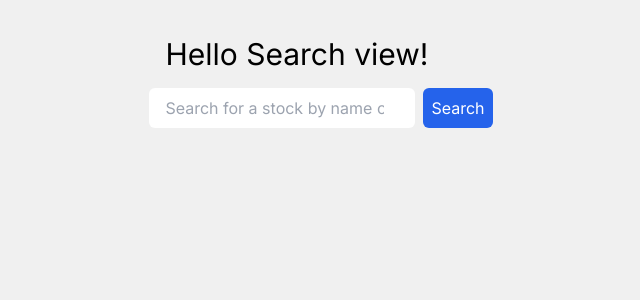
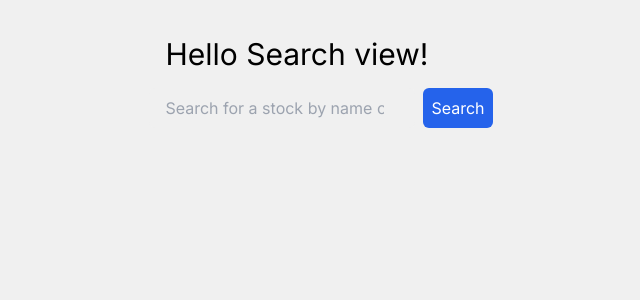
Before and after one commit to Petiazediter/StockAppClient, a Next.js app: page / in a window 1280 px wide. Shown: the top 300 px of the page, without its empty margins (319-959 px from the left). Built offline with nearby package versions, Linux system fonts and the light colour scheme; no server answers.

Commit message:
feat: call API if keyword changes

```diff
--- a/app/components/SearchForm.tsx
+++ b/app/components/SearchForm.tsx
@@ -2,6 +2,7 @@
 import { ChangeEvent, FormEvent, useState } from "react"
 
 interface Props {
+    isLoading?: boolean
     onKeywordChange?: (keyword: string) => void
     onQuickSearchKeywordChange?: (keyword: string) => void
 }
@@ -32,12 +33,14 @@ const SearchForm = (props: Props) => {
             id='search-form'
             className='flex gap-2 flex-col md:flex-row'>
             <input
+                disabled={props.isLoading}
                 onChange={handleInputChange}
                 name="keyword"
                 required
                 className="rounded-md px-4 py-2"
                 type="search" placeholder="Search for a stock by name or symbol" />
             <button
+                disabled={props.isLoading}
                 className="p-2 bg-blue-600 text-white rounded-md"
                 type="submit">Search</button>
         </form>
--- a/app/page.tsx
+++ b/app/page.tsx
@@ -1,24 +1,34 @@
 "use client"
 import { useEffect, useState } from "react";
 import SearchForm from "./components/SearchForm";
+import useClientAPICall from "./hooks/useClientAPICall";
 
 export default function Home() {
 
   const [keyword, setKeyword] = useState('')
   const [quickSearchKeyword, setQuickSearchKeyword] = useState<string | undefined>()
+  const [isLoading, setIsLoading] = useState(false)
+
+  const { getData } = useClientAPICall()
 
   useEffect( () => {
-    console.log('Keyword changed: ', keyword)
+    setIsLoading(true)
+    getData(keyword)
+      .then( v => {
+        setIsLoading(false)
+        console.log('Data received: ', v)
+      })
   }, [keyword])
 
   useEffect( () => {
-    console.log('Quick search keyword changed: ', quickSearchKeyword)
+    //console.log('Quick search keyword changed: ', quickSearchKeyword)
   }, [quickSearchKeyword])
 
   return (
     <main className="m-5">
       <h1 className='text-3xl m-4'>Hello Search view!</h1>
       <SearchForm
+        isLoading={isLoading}
         onKeywordChange={setKeyword}
         onQuickSearchKeywordChange={setQuickSearchKeyword}
         />
```
